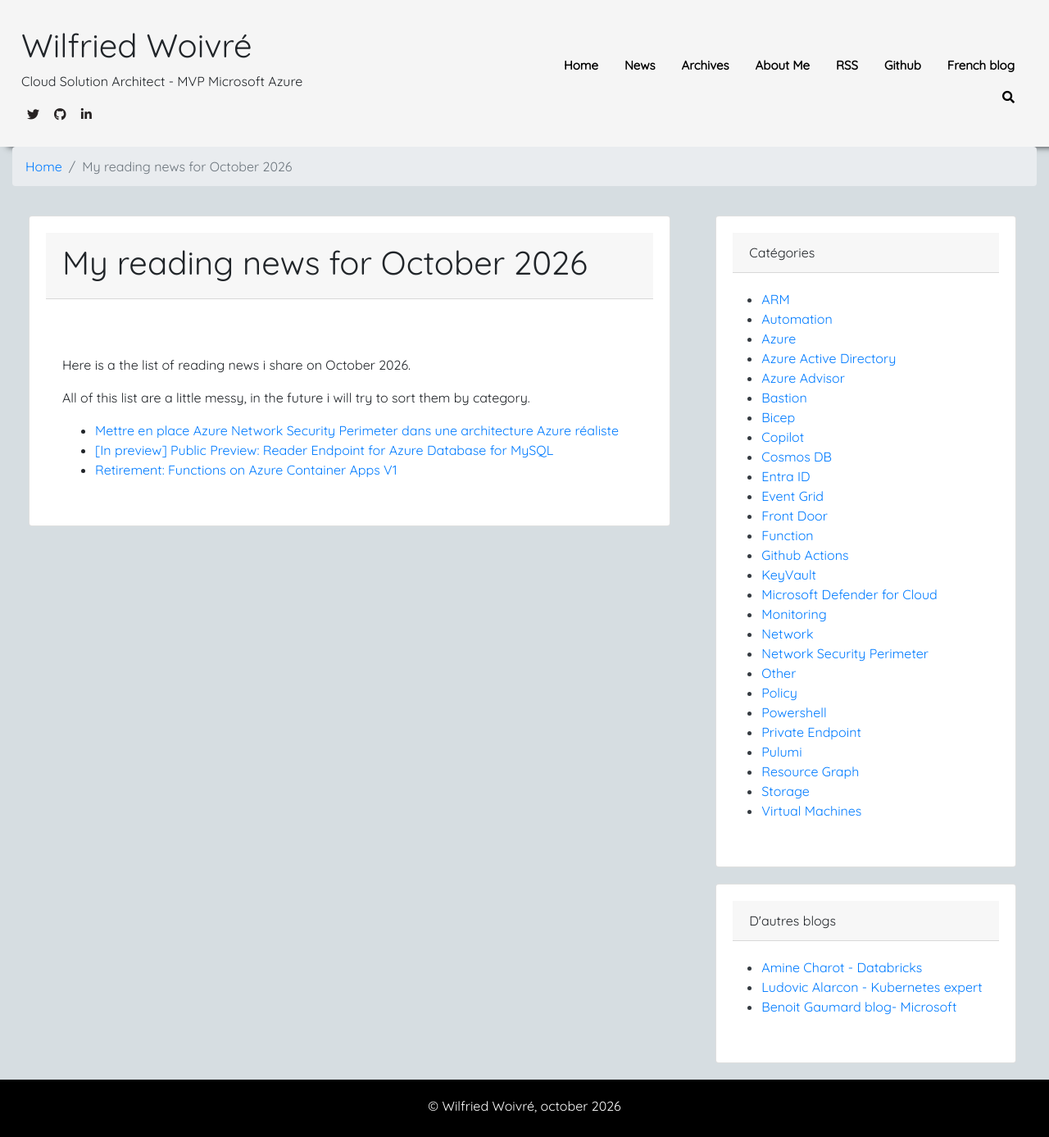
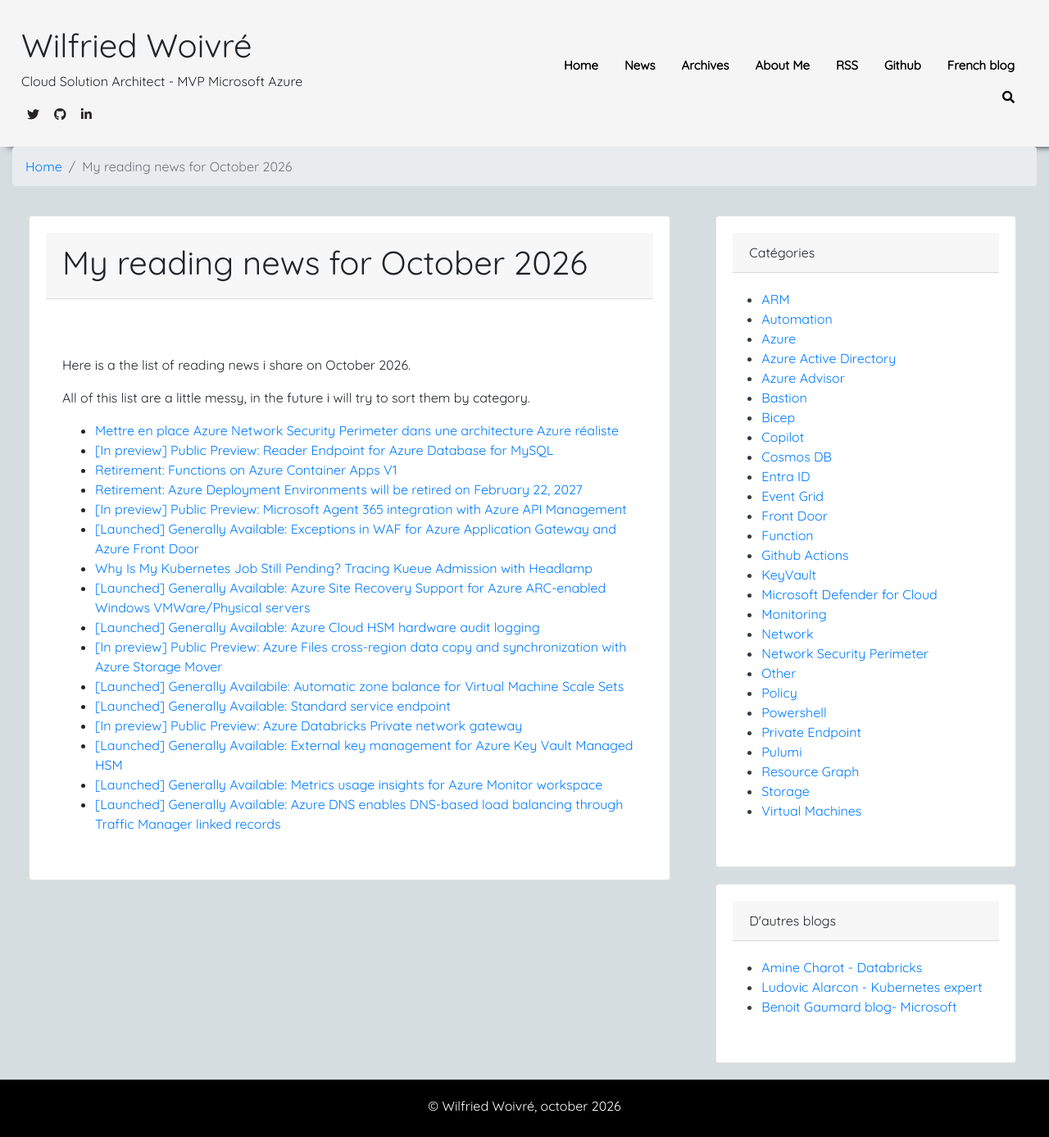
Before and after one commit to wilfriedwoivre/wilfriedwoivre.en.github.io, a Jekyll site: the page built from _news/2026-11-01-my-reading-news-for-october-2026.md, in a window 1280 px wide. Shown: the whole page at 82% size. Built offline with Jekyll 4.4.1, drawn with Linux system fonts in a browser that asks for light colours; nearby versions of some CDN libraries.

Commit message:
Update monthly news post

```diff
--- a/_news/2026-11-01-my-reading-news-for-october-2026.md
+++ b/_news/2026-11-01-my-reading-news-for-october-2026.md
@@ -11,3 +11,16 @@
 - [Mettre en place Azure Network Security Perimeter dans une architecture Azure réaliste](https://woivre.fr/blog/2026/10/mettre-en-place-azure-network-security-perimeter-dans-une-architecture-azure-realiste)
 - [[In preview] Public Preview: Reader Endpoint for Azure Database for MySQL](https://azure.microsoft.com/updates?WT.mc_id=AZ-MVP-4039694&id=569653)
 - [Retirement: Functions on Azure Container Apps V1](https://azure.microsoft.com/updates?WT.mc_id=AZ-MVP-4039694&id=570800)
+- [Retirement: Azure Deployment Environments will be retired on February 22, 2027](https://azure.microsoft.com/updates?WT.mc_id=AZ-MVP-4039694&id=567934)
+- [[In preview] Public Preview: Microsoft Agent 365 integration with Azure API Management](https://azure.microsoft.com/updates?WT.mc_id=AZ-MVP-4039694&id=574204)
+- [[Launched] Generally Available: Exceptions in WAF for Azure Application Gateway and Azure Front Door](https://azure.microsoft.com/updates?WT.mc_id=AZ-MVP-4039694&id=574343)
+- [Why Is My Kubernetes Job Still Pending? Tracing Kueue Admission with Headlamp](https://kubernetes.io/blog/2026/10/14/tracing-kueue-admission-with-headlamp/)
+- [[Launched] Generally Available: Azure Site Recovery Support for Azure ARC-enabled Windows VMWare/Physical servers](https://azure.microsoft.com/updates?WT.mc_id=AZ-MVP-4039694&id=576214)
+- [[Launched] Generally Available: Azure Cloud HSM hardware audit logging](https://azure.microsoft.com/updates?WT.mc_id=AZ-MVP-4039694&id=576377)
+- [[In preview] Public Preview: Azure Files cross-region data copy and synchronization with Azure Storage Mover](https://azure.microsoft.com/updates?WT.mc_id=AZ-MVP-4039694&id=576542)
+- [[Launched] Generally Availabile: Automatic zone balance for Virtual Machine Scale Sets](https://azure.microsoft.com/updates?WT.mc_id=AZ-MVP-4039694&id=576334)
+- [[Launched] Generally Available: Standard service endpoint](https://azure.microsoft.com/updates?WT.mc_id=AZ-MVP-4039694&id=571025)
+- [[In preview] Public Preview: Azure Databricks Private network gateway](https://azure.microsoft.com/updates?WT.mc_id=AZ-MVP-4039694&id=576556)
+- [[Launched] Generally Available: External key management for Azure Key Vault Managed HSM](https://azure.microsoft.com/updates?WT.mc_id=AZ-MVP-4039694&id=574296)
+- [[Launched] Generally Available: Metrics usage insights for Azure Monitor workspace](https://azure.microsoft.com/updates?WT.mc_id=AZ-MVP-4039694&id=577165)
+- [[Launched] Generally Available: Azure DNS enables DNS-based load balancing through Traffic Manager linked records](https://azure.microsoft.com/updates?WT.mc_id=AZ-MVP-4039694&id=573917)
```
Also changed, not shown: other parts of _news/2026-11-01-my-reading-news-for-october-2026.md (+1 -1 lines).
